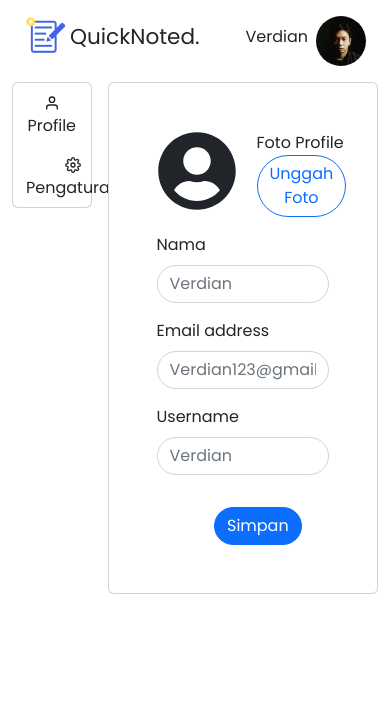
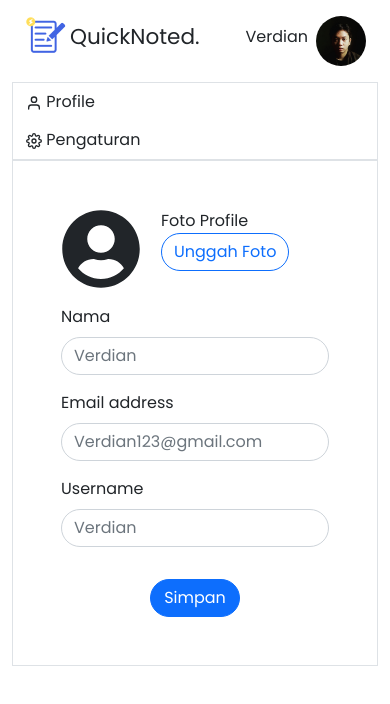
Before and after one commit to ivannoard/SEAL-NotesApp, a React (Create React App) app: page /profile in a window 390 px wide. Shown: the top 704 px of the page. Built offline with nearby package versions, Linux system fonts and the light colour scheme; sample sign-in values are in the browser's storage.

Commit message:
responsive

```diff
--- a/src/components/ComponentProfile.jsx
+++ b/src/components/ComponentProfile.jsx
@@ -3,7 +3,7 @@ import { FaUserCircle } from "react-icons/fa";
 
 function ComponentProfile() {
   return (
-    <div className='card px-5 py-5 '>
+    <div className='border px-5 py-5 '>
         <div className='d-flex'>
             <div><span className='me-1'><FaUserCircle size={80}/></span></div>
             <div className='px-3'>
--- a/src/components/ComponentSetting.jsx
+++ b/src/components/ComponentSetting.jsx
@@ -2,7 +2,7 @@ import React from 'react'
 
 function ComponentSetting() {
   return (
-    <div className='card px-5 py-5 '>
+    <div className='border px-5 py-5 '>
         <h4>Ubah Kata Sandi</h4>
         <form className='py-3'>
         <div className="mb-3">
--- a/src/components/sidebar/Sidebar.jsx
+++ b/src/components/sidebar/Sidebar.jsx
@@ -4,7 +4,7 @@ import { FiSettings, FiUser } from "react-icons/fi";
 
 function Sidebar() {
   return (
-    <div className='card'>
+    <div className='border'>
         <div>
             <Link to="/profile" style={{ textDecoration: "none" }}>
                 <button type="button" className="btn"><span><FiUser /></span> Profile</button>
--- a/src/pages/Akun/Profile/Profile.jsx
+++ b/src/pages/Akun/Profile/Profile.jsx
@@ -8,10 +8,10 @@ function Profile() {
     <div className='container'>
         <Navbar/>
         <div className='d-flex row gx-3'>
-            <div className='col-3'>
+            <div className='col-lg-3 col-sm-12 col-md-12'>
                 <Sidebar/>
             </div>
-            <div className='col-9'>
+            <div className='col-lg-9 col-sm-12 col-md-12'>
                 <ComponentProfile/>
             </div>
         </div>
--- a/src/pages/Akun/Setting/Setting.jsx
+++ b/src/pages/Akun/Setting/Setting.jsx
@@ -8,10 +8,10 @@ function Setting() {
     <div className='container'>
         <Navbar/>
         <div className='d-flex row gx-3'>
-            <div className='col-3'>
+            <div className='col-lg-3 col-sm-12 col-md-12'>
                 <Sidebar/>
             </div>
-            <div className='col-9'>
+            <div className='col-lg-9 col-sm-12 col-md-12'>
                 <ComponentSetting/>
             </div>
         </div>
```
